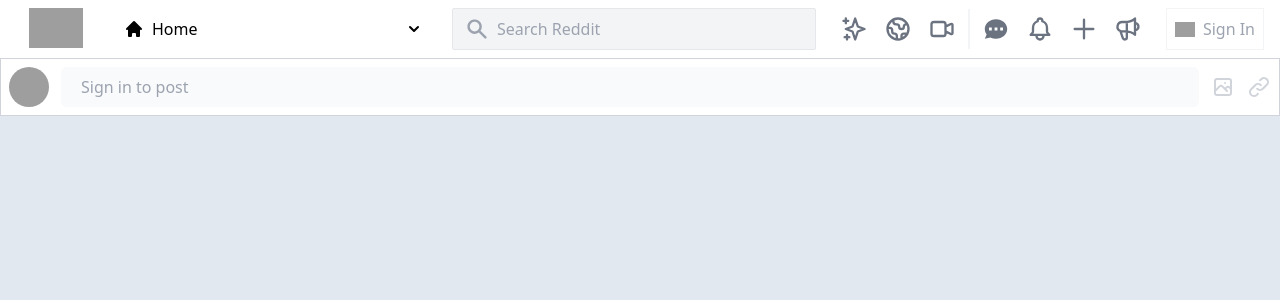
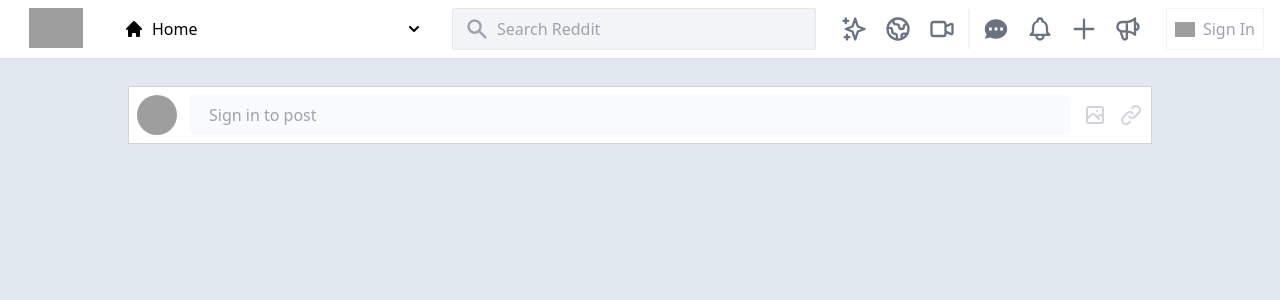
Before and after one commit to YitzhakMizrahi/reddit, a Next.js app: page / in a window 1280 px wide. Shown: the top 300 px of the page. Built offline with nearby package versions, Linux system fonts and the light colour scheme; no server answers; grey boxes are pictures that could not be loaded.

Commit message:
adding mx-auto and max-w to index

```diff
--- a/pages/index.tsx
+++ b/pages/index.tsx
@@ -1,11 +1,10 @@
 import type { NextPage } from 'next';
 import Head from 'next/head';
 import PostBox from '../components/PostBox';
-import Header from './../components/Header';
 
 const Home: NextPage = () => {
   return (
-    <div className="">
+    <div className="my-7 mx-auto max-w-5xl">
       <Head>
         <title>Reddit Clone</title>
         <link rel="icon" href="/favicon.ico" />
@@ -14,7 +13,7 @@
       {/* PostBox */}
       <PostBox />
 
-      <div>{/* Feed */}</div>
+      <div className="flex">{/* Feed */}</div>
     </div>
   );
 };
```
